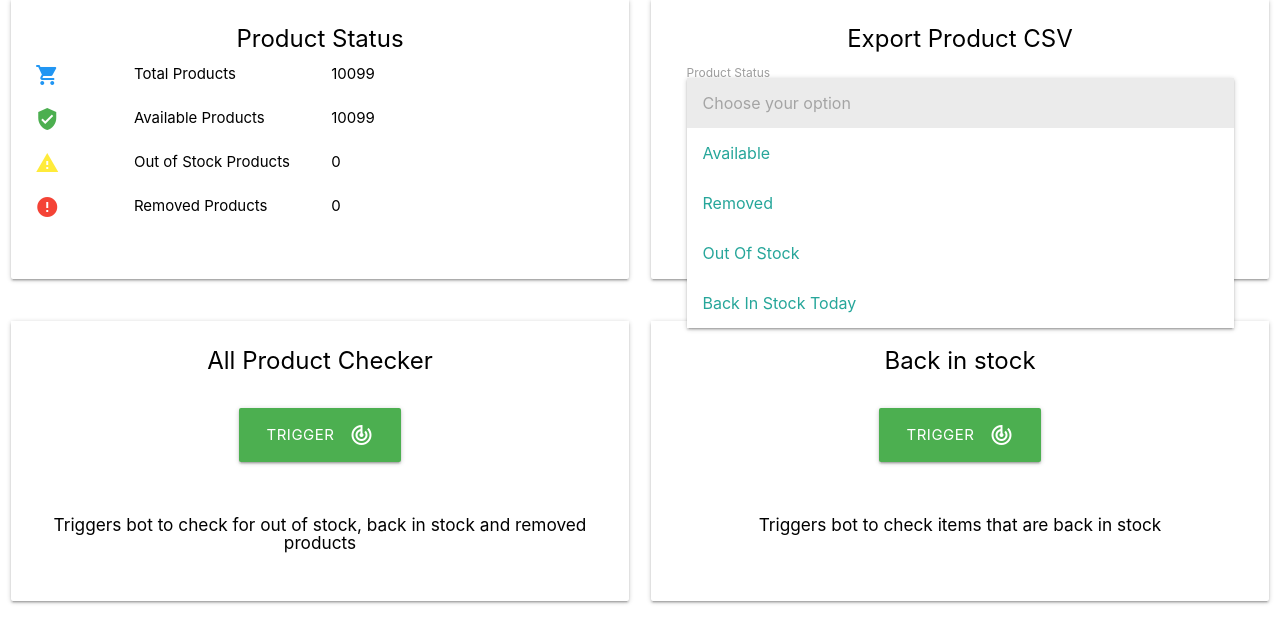
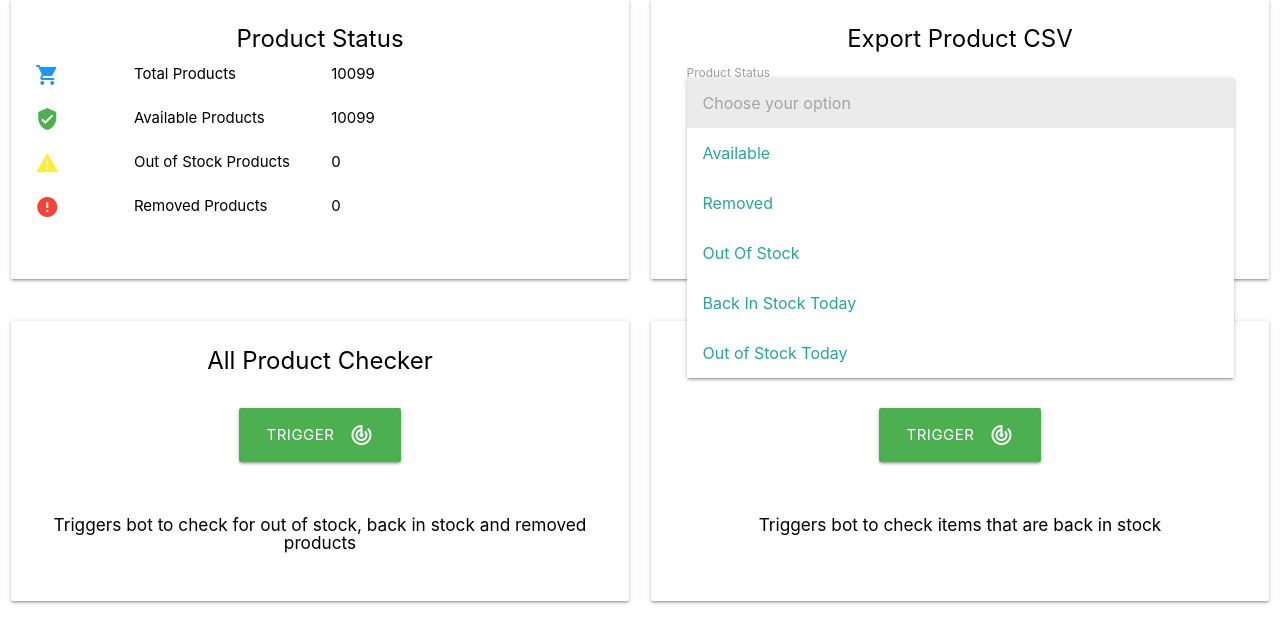
Before and after one commit to aakashjsr/crawler, a Django app: page / in a window 1280 px wide, after a click on "Choose your option". Shown: the part 73-714 px from the top of the page. Run offline with Django 3.2, Linux system fonts and the light colour scheme; data comes from the database, SQL or seed files in the repository; parts of the project's set-up code (start-up, migrations or seed data) failed here and were passed over.

Commit message:
added out_of_stock_today csv download

```diff
--- a/bot/templates/index.html
+++ b/bot/templates/index.html
@@ -192,6 +192,7 @@
                                         <option value="removed">Removed</option>
                                         <option value="out_of_stock">Out Of Stock</option>
                                         <option value="back_in_stock_today">Back In Stock Today</option>
+                                        <option value="out_of_stock_today">Out of Stock Today</option>
 
                                     </select>
                                     <label>Product Status</label>
--- a/bot/views.py
+++ b/bot/views.py
@@ -83,12 +83,17 @@ def csv_download(request, *args, **kwargs):
         query_data = Item.objects.filter(status="available").values("item_code", "category", "size", "status", "updated_at")
         t = datetime.date.today()
         query_data = query_data.filter(updated_at__gt=datetime.datetime.fromordinal(t.toordinal()))
+    if request.GET.get("type") == "out_of_stock_today":
+        filename = "out_of_stock_today.csv"
+        query_data = Item.objects.filter(status="out_of_stock").values("item_code", "category", "size", "status", "updated_at")
+        t = datetime.date.today()
+        query_data = query_data.filter(updated_at__gt=datetime.datetime.fromordinal(t.toordinal()))
     if request.GET.get("type") == "removed":
         filename = "removed.csv"
         query_data = Item.objects.filter(status="removed").values("item_code", "category", "size", "status", "updated_at")
 
     print(filename)
-    if filename not in ["available.csv", "out_of_stock.csv", "back_in_stock_today.csv", "removed.csv"]:
+    if filename not in ["available.csv", "out_of_stock.csv", "back_in_stock_today.csv", "removed.csv", "out_of_stock_today"]:
         return render(request, 'index.html', {
             "total": Item.objects.count(),
             "available": Item.objects.filter(status="available").count(),
```
